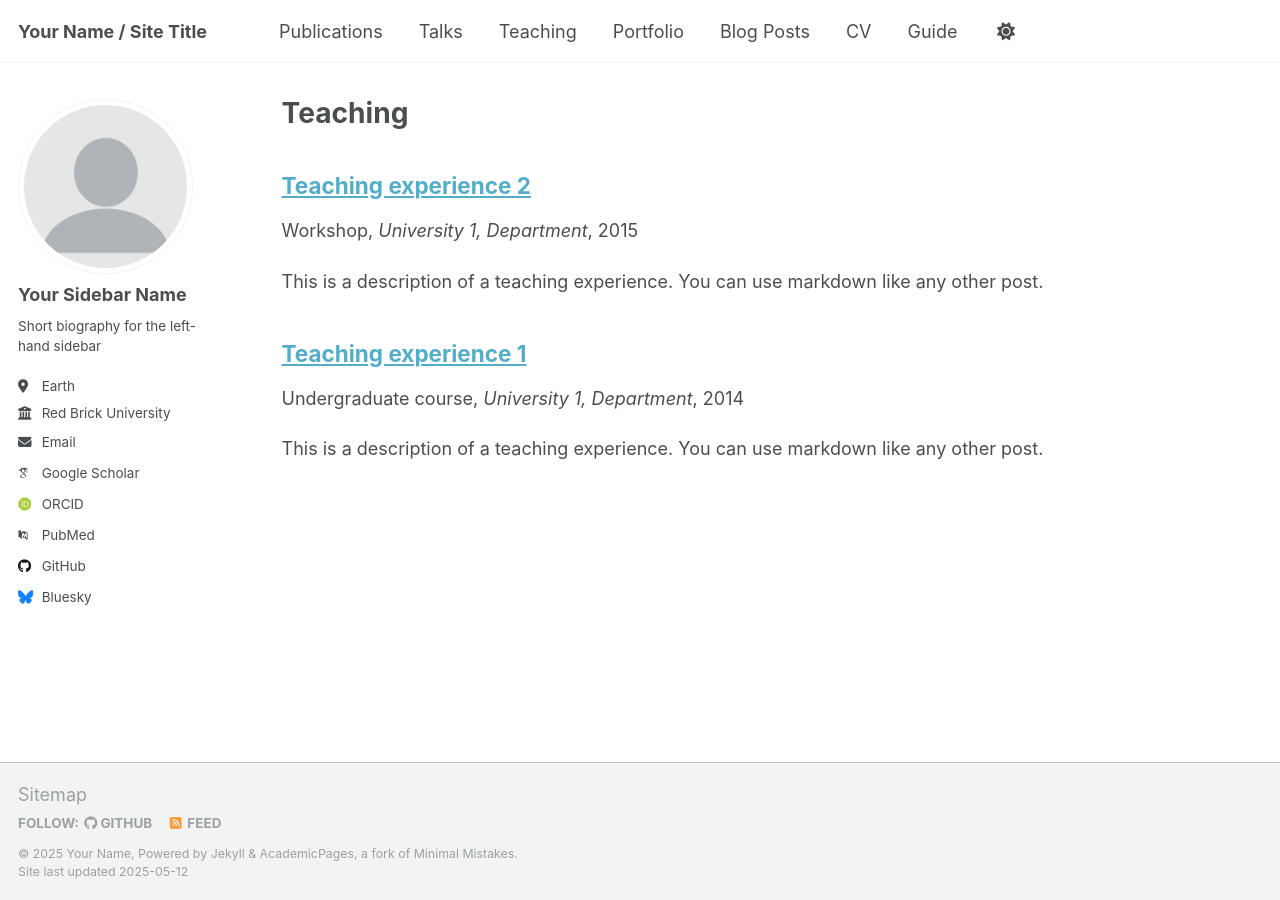
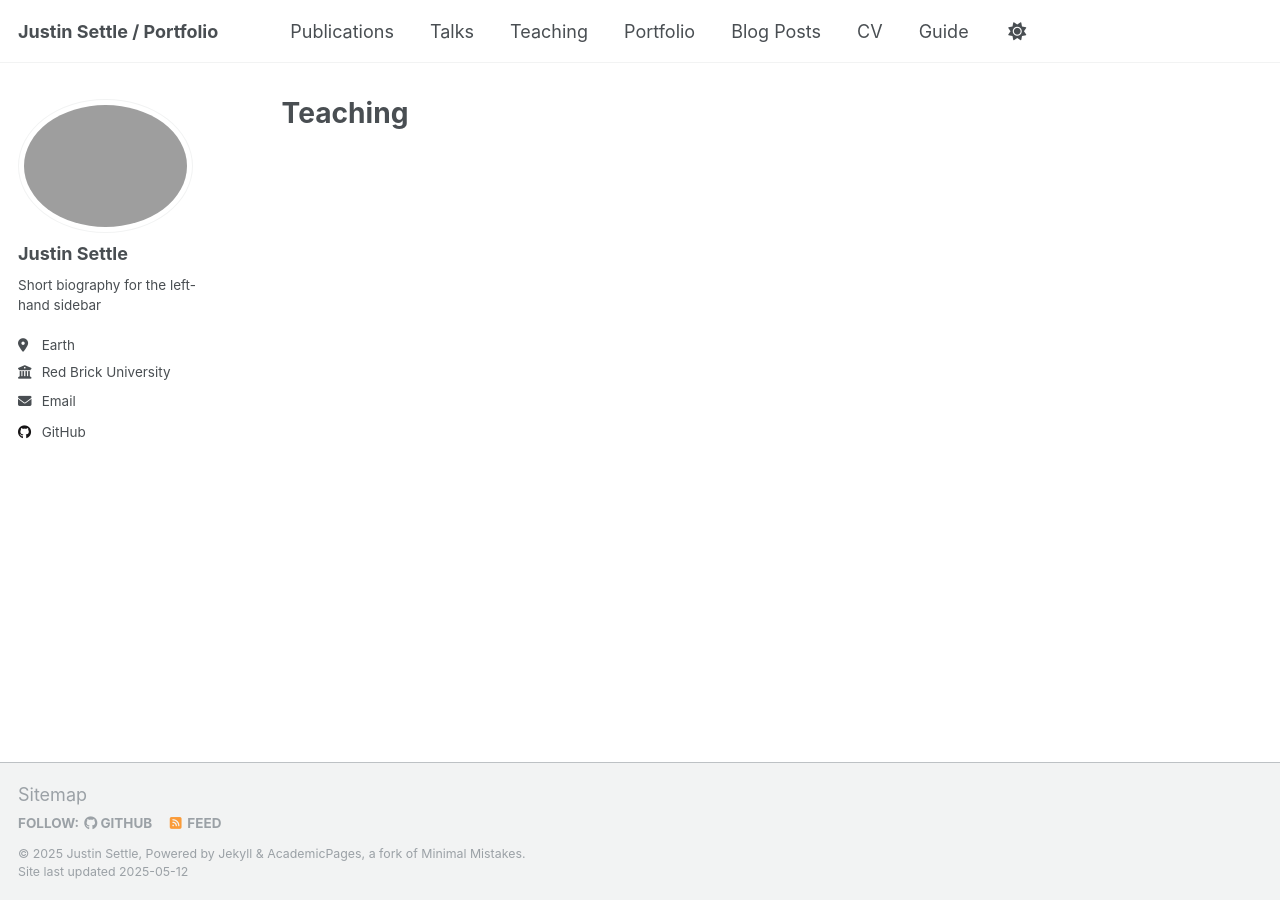
Before and after one commit to jquagga/portfolio, a Jekyll site: the page built from _pages/teaching.html, in a window 1280 px wide. Built offline with Jekyll 4.4.1, drawn with Linux system fonts in a browser that asks for light colours; some web fonts are replaced.

Commit message:
Update config

```diff
--- a/_config.yml
+++ b/_config.yml
@@ -7,151 +7,147 @@
 # server process.
 
 # Basic Site Settings
-locale                   : "en-US"
-site_theme               : "default"
-title                    : "Your Name / Site Title"
-title_separator          : "-"
-name                     : &name "Your Name"
-description              : &description "personal description"
-url                      : https://academicpages.github.io # the base hostname & protocol for your site e.g. "https://[your GitHub username].github.io" or if you already have some other page hosted on Github then use "https://[your GitHub username].github.io/[Your Repo Name]"
-baseurl                  : "" # the subpath of your site, e.g. "/blog"
-repository               : "academicpages/academicpages.github.io"
+locale: "en-US"
+site_theme: "default"
+title: "Justin Settle / Portfolio"
+title_separator: "-"
+name: &name "Justin Settle"
+description: &description "personal description"
+url: https://jquagga.github.io/portfolio # the base hostname & protocol for your site e.g. "https://[your GitHub username].github.io" or if you already have some other page hosted on Github then use "https://[your GitHub username].github.io/[Your Repo Name]"
+baseurl: "" # the subpath of your site, e.g. "/blog"
+repository: "jquagga/portfolio"
 
 # Site Author - The following control what appear as part of the author content on the side bar.
 #               If a field is blank the icon and link will not appear, otherwise it will be shown.
 #               Additional customization can be done by editing /_includes/author-profile.html
 author:
   # Biographic information
-  avatar           : "profile.png"
-  name             : "Your Sidebar Name"
-  pronouns         : # example: "she/her"
-  bio              : "Short biography for the left-hand sidebar"
-  location         : "Earth"
-  employer         : "Red Brick University"
-  uri              : # URL
-  email            : "none@example.org"
+  #avatar           : "profile.png"
+  name: "Justin Settle"
+  pronouns: # example: "she/her"
+  bio: "Short biography for the left-hand sidebar"
+  location: "Earth"
+  employer: "Red Brick University"
+  uri: # URL
+  email: "none@example.org"
 
   # Academic websites
-  academia         : # URL
-  arxiv            : # URL - Update with the correct link to your profile
-  googlescholar    : "https://scholar.google.com/citations?user=PS_CX0AAAAAJ"
-  impactstory      : # URL
-  orcid            : "http://orcid.org/yourorcidurl"
-  semantic         : # URL
-  pubmed           : "https://www.ncbi.nlm.nih.gov/pubmed/?term=john+snow"
-  researchgate     : # URL
-  scopus           : # URL
+  academia: # URL
+  arxiv: # URL - Update with the correct link to your profile
+  googlescholar: #
+  impactstory: # URL
+  orcid: #
+  semantic: # URL
+  pubmed: #
+  researchgate: # URL
+  scopus: # URL
 
   # Repositories and software development
-  bitbucket        : # Username - Update with your username on the site
-  codepen          : # Username
-  dribbble         : # Username
-  github           : "academicpages"
-  kaggle           : # Username
-  stackoverflow    : # User number or user number and name (i.e., use "1" or "1/jeff-atwood")
+  bitbucket: # Username - Update with your username on the site
+  codepen: # Username
+  dribbble: # Username
+  github: "jquagga"
+  kaggle: # Username
+  stackoverflow: # User number or user number and name (i.e., use "1" or "1/jeff-atwood")
 
   # Social media
-  bluesky          : "bsky.app" # Replace this with you Bluesky username
-  facebook         : # Username
-  flickr           : # Username
-  foursquare       : # Username
-  goodreads        : # Username
-  google_plus      : # Username
-  keybase          : # Username
-  instagram        : # Username
-  lastfm           : # Username
-  linkedin         : # Username
-  mastodon         : # URL
-  medium           : # URL
-  pinterest        : # Username
-  soundcloud       : # Username
-  steam            : # Username
-  telegram         : # URL
-  tumblr           : # Username
-  twitter          : # Username for X / Twitter
-  vine             : # Username
-  weibo            : # Username
-  wikipedia        : # Username
-  xing             : # Username
-  youtube          : # Username
-  zhihu            : # Username
+  bluesky: #"bsky.app" # Replace this with you Bluesky username
+  facebook: # Username
+  flickr: # Username
+  foursquare: # Username
+  goodreads: # Username
+  google_plus: # Username
+  keybase: # Username
+  instagram: # Username
+  lastfm: # Username
+  linkedin: # Username
+  mastodon: # URL
+  medium: # URL
+  pinterest: # Username
+  soundcloud: # Username
+  steam: # Username
+  telegram: # URL
+  tumblr: # Username
+  twitter: # Username for X / Twitter
+  vine: # Username
+  weibo: # Username
+  wikipedia: # Username
+  xing: # Username
+  youtube: # Username
+  zhihu: # Username
 
 # Publication Category - The following the list of publication categories and their headings
-publication_category:
-  books:
-    title: 'Books'
-  manuscripts:
-    title: 'Journal Articles'
-  conferences:
-    title: 'Conference Papers'
+# publication_category:
+#   books:
+#     title: 'Books'
+#   manuscripts:
+#     title: 'Journal Articles'
+#   conferences:
+#     title: 'Conference Papers'
 
 # Site Settings
-teaser                   :  # filename of teaser fallback teaser image placed in /images/, .e.g. "500x300.png"
-breadcrumbs              : false # true, false (default)
-words_per_minute         : 160
-future                   : true
-read_more                : "disabled" # if enabled, adds "Read more" links to excerpts
-talkmap_link             : false      #change to true to add link to talkmap on talks page
+teaser: # filename of teaser fallback teaser image placed in /images/, .e.g. "500x300.png"
+breadcrumbs: false # true, false (default)
+words_per_minute: 160
+future: true
+read_more: "disabled" # if enabled, adds "Read more" links to excerpts
+talkmap_link: false #change to true to add link to talkmap on talks page
 comments:
-  provider               : # false (default), "disqus", "discourse", "facebook", "google-plus", "staticman", "custom"
-  disqus:
-    shortname            :
-  discourse:
-    server               : # https://meta.discourse.org/t/embedding-discourse-comments-via-javascript/31963 , e.g.: meta.discourse.org
-  facebook:
-    appid                :
-    num_posts            : # 5 (default)
-    colorscheme          : # "light" (default), "dark"
+  provider: # false (default), "disqus", "discourse", "facebook", "google-plus", "staticman", "custom"
+  # disqus:
+  #   shortname            :
+  # discourse:
+  #   server               : # https://meta.discourse.org/t/embedding-discourse-comments-via-javascript/31963 , e.g.: meta.discourse.org
+  # facebook:
+  #   appid                :
+  #   num_posts            : # 5 (default)
+  #   colorscheme          : # "light" (default), "dark"
 staticman:
-  allowedFields          : ['name', 'email', 'url', 'message']
-  branch                 : "gh-pages" # "master", "gh-pages"
-  commitMessage          : "New comment."
-  filename               : comment-{@timestamp}
-  format                 : "yml"
-  moderation             : true
-  path                   : "_data/comments/{options.slug}"
-  requiredFields         : ['name', 'email', 'message']
+  allowedFields: ["name", "email", "url", "message"]
+  branch: "gh-pages" # "master", "gh-pages"
+  commitMessage: "New comment."
+  filename: comment-{@timestamp}
+  format: "yml"
+  moderation: true
+  path: "_data/comments/{options.slug}"
+  requiredFields: ["name", "email", "message"]
   transforms:
-    email                : "md5"
+    email: "md5"
   generatedFields:
     date:
-      type               : "date"
+      type: "date"
       options:
-        format           : "iso8601" # "iso8601" (default), "timestamp-seconds", "timestamp-milliseconds"
+        format: "iso8601" # "iso8601" (default), "timestamp-seconds", "timestamp-milliseconds"
 atom_feed:
-  hide                   : false     # change to true to hide the RSS feed in the footer
-  path                   : # blank (default) uses feed.xml
-
+  hide: false # change to true to hide the RSS feed in the footer
+  path: # blank (default) uses feed.xml
 
 # SEO Related
-google_site_verification :
-bing_site_verification   :
-alexa_site_verification  :
-yandex_site_verification :
-
+# google_site_verification:
+# bing_site_verification:
+# alexa_site_verification:
+# yandex_site_verification:
 
 # Social Sharing
-twitter:
-  username               : &twitter
-facebook:
-  username               :
-  app_id                 :
-  publisher              :
-og_image                 :  # Open Graph/Twitter default site image
-# For specifying social profiles
-# - https://developers.google.com/structured-data/customize/social-profiles
-social:
-  type                   : # Person or Organization (defaults to Person)
-  name                   : # If the user or organization name differs from the site's name
-  links: # An array of links to social media profiles
-
+# twitter:
+#   username: &twitter
+# facebook:
+#   username:
+#   app_id:
+#   publisher:
+# og_image: # Open Graph/Twitter default site image
+# # For specifying social profiles
+# # - https://developers.google.com/structured-data/customize/social-profiles
+# social:
+#   type: # Person or Organization (defaults to Person)
+#   name: # If the user or organization name differs from the site's name
+#   links: # An array of links to social media profiles
 
 # Analytics
 analytics:
-  provider               :  "false" # false (default), "google", "google-universal", "google-analytics-4", "custom"
+  provider: "false" # false (default), "google", "google-universal", "google-analytics-4", "custom"
   google:
-    tracking_id          :
-
+    tracking_id:
 
 # Reading Files
 include:
@@ -191,14 +187,12 @@ keep_files:
 encoding: "utf-8"
 markdown_ext: "markdown,mkdown,mkdn,mkd,md"
 
-
 # Conversion
 markdown: kramdown
 highlighter: rouge
 lsi: false
 excerpt_separator: "\n\n"
 incremental: false
-
 
 # Markdown Processing
 kramdown:
@@ -210,7 +204,6 @@ kramdown:
   toc_levels: 1..6
   smart_quotes: lsquo,rsquo,ldquo,rdquo
   enable_coderay: false
-
 
 # These settings control the types of collections used by the template
 collections:
@@ -226,7 +219,6 @@ collections:
   talks:
     output: true
     permalink: /:collection/:path/
-
 
 # These settings control how pages and collections are included in the site
 defaults:
@@ -284,19 +276,16 @@ defaults:
       author_profile: true
       share: true
 
-
 # Sass/SCSS
 sass:
   sass_dir: _sass
   style: compressed # http://sass-lang.com/documentation/file.SASS_REFERENCE.html#output_style
 
-
 # Outputting
 permalink: /:categories/:title/
 # paginate: 5 # amount of posts to show
 # paginate_path: /page:num/
-timezone: Etc/UTC # http://en.wikipedia.org/wiki/List_of_tz_database_time_zones
-
+timezone: America/New_York # http://en.wikipedia.org/wiki/List_of_tz_database_time_zones
 
 # Plugins
 plugins:
@@ -315,7 +304,6 @@ whitelist:
   - jekyll-sitemap
   - jekyll-redirect-from
   - jemoji
-
 
 # Archives
 #  Type
@@ -345,7 +333,6 @@ tag_archive:
 #     category: /categories/:name/
 #     tag: /tags/:name/
 
-
 # HTML Compression
 # - http://jch.penibelst.de/
 compress_html:
--- a/_teaching/2014-spring-teaching-1.md
+++ /dev/null
@@ -1,20 +0,0 @@
----
-title: "Teaching experience 1"
-collection: teaching
-type: "Undergraduate course"
-permalink: /teaching/2014-spring-teaching-1
-venue: "University 1, Department"
-date: 2014-01-01
-location: "City, Country"
----
-
-This is a description of a teaching experience. You can use markdown like any other post.
-
-Heading 1
-======
-
-Heading 2
-======
-
-Heading 3
-======
--- a/_teaching/2015-spring-teaching-2.md
+++ /dev/null
@@ -1,20 +0,0 @@
----
-title: "Teaching experience 2"
-collection: teaching
-type: "Workshop"
-permalink: /teaching/2015-spring-teaching-1
-venue: "University 1, Department"
-date: 2015-01-01
-location: "City, Country"
----
-
-This is a description of a teaching experience. You can use markdown like any other post.
-
-Heading 1
-======
-
-Heading 2
-======
-
-Heading 3
-======
```
